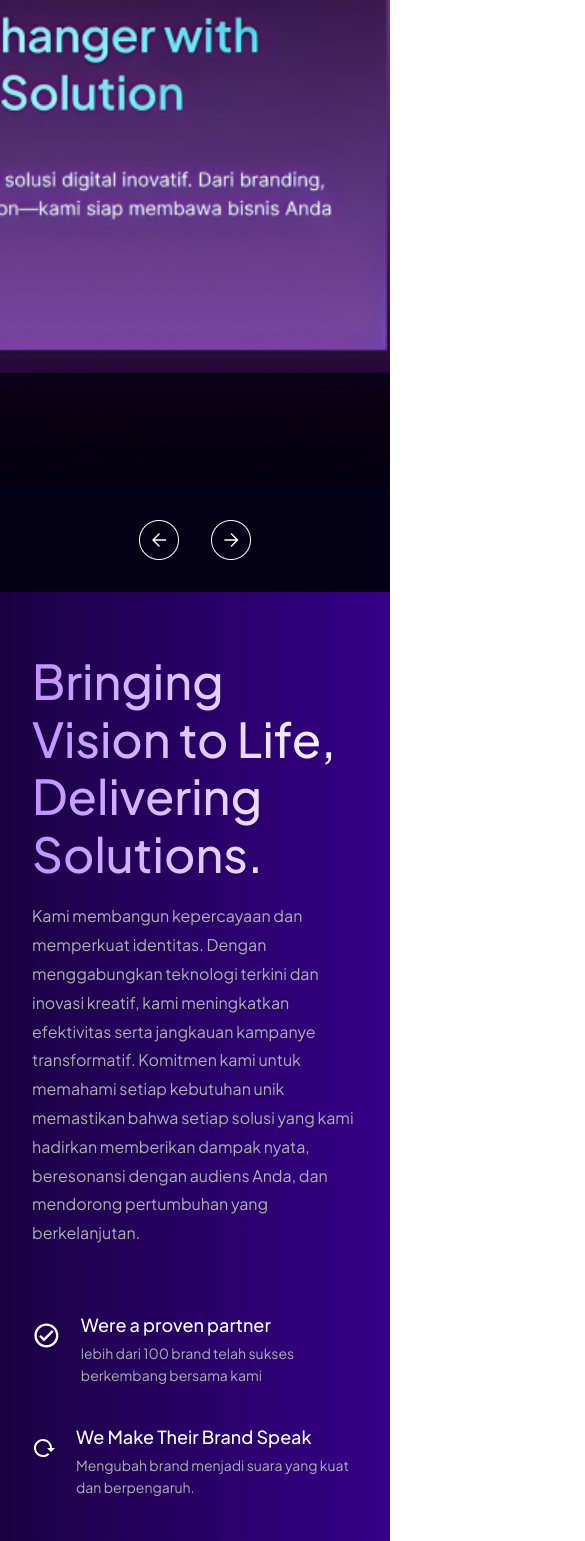
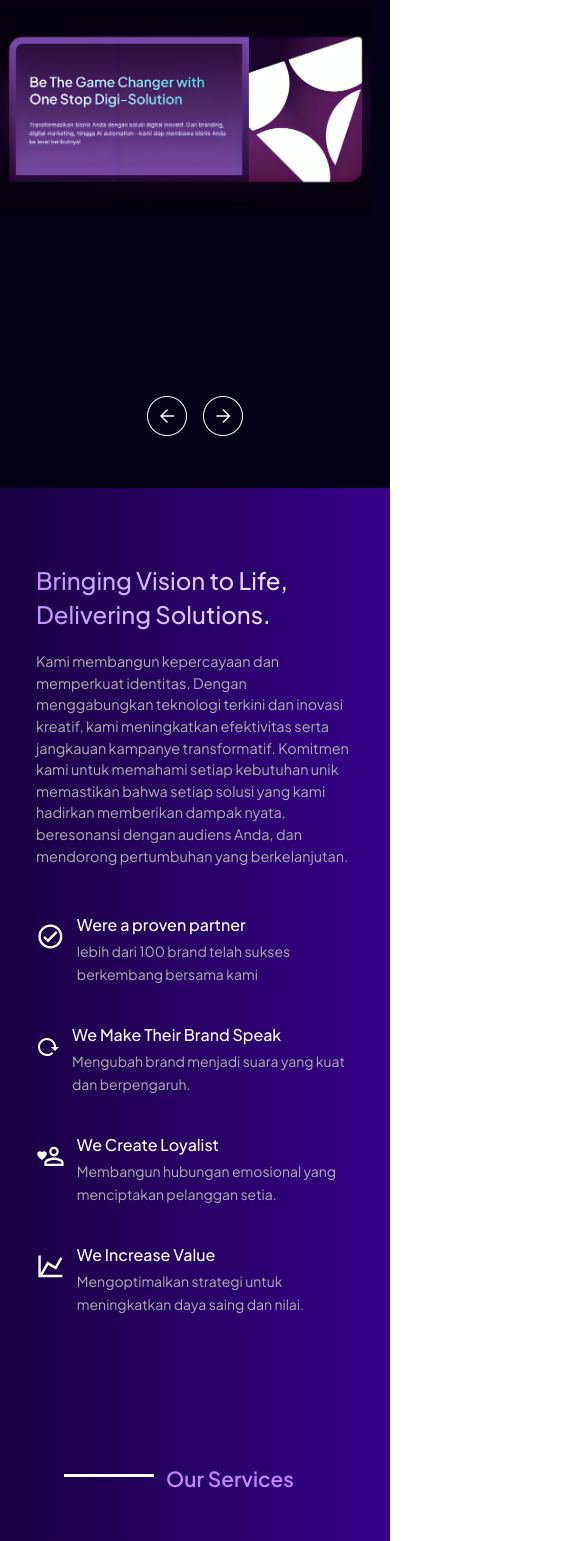
Before and after one commit to Alif8454/akaal-web-new, a Next.js app: page / in a window 390 px wide. Shown: the part 300-1841 px from the top of the page, 585 px wide, since content can reach past the window. Built offline with nearby package versions, Linux system fonts and the light colour scheme.

Commit message:
main page responsive

```diff
--- a/src/styles/mobile.css
+++ b/src/styles/mobile.css
@@ -10,17 +10,22 @@
     padding: 1rem;
     position: relative;
     z-index: 999;
+    width: 100%;
+    overflow-x: hidden;
   }
 
   .mobile-container {
     display: flex;
     justify-content: space-between;
     align-items: center;
+    max-width: 100%;
+    width: 100%;
   }
 
   .logo img {
     max-width: 100px;
     height: auto;
+    display: block;
   }
 
   .hamburger {
@@ -28,6 +33,7 @@
     border: none;
     color: #ffffff;
     font-size: 1.5rem;
+    cursor: pointer;
   }
 
   .mobile-menu {
@@ -36,6 +42,9 @@
     padding: 1rem;
     background-color: #1c0040;
     border-radius: 12px;
+    width: 100%;
+    max-width: 100%;
+    box-sizing: border-box;
   }
 
   .mobile-menu li {
@@ -47,5 +56,246 @@
     text-decoration: none;
     font-weight: 500;
     font-size: 16px;
+    display: block;
+    word-wrap: break-word;
   }
 }
+
+@media (max-width: 425px) {
+  /* Hero Section */
+  .hero-section {
+    height: auto;
+    overflow: hidden;
+  }
+
+  .hero-image-wrapper {
+  position: relative;
+  width: 100%;
+  height: 250px;
+  overflow: hidden;
+  display: flex;
+  align-items: center;
+  justify-content: center;
+}
+
+.hero-image-wrapper img {
+  max-width: 95%;
+  max-height: 85%;
+  object-fit: contain;
+  object-position: center;
+  display: block;
+}
+
+.hero-content {
+  position: relative;
+}
+.slide {
+  position: relative;
+  width: 100%;
+  height: 250px;
+}
+
+
+
+  .hero-navigation {
+    position: absolute;
+    bottom: 20px;
+    left: 0;
+    right: 0;
+    display: flex;
+    justify-content: center; /* Tombol ke tengah */
+    gap: 1rem; /* Jarak antar tombol */
+    z-index: 10;
+  }
+
+  .hero-navigation button {
+    background: rgba(255, 255, 255, 0.1);
+    border: 1px solid white;
+    color: white;
+    font-size: 1.5rem;
+    padding: 0.5rem;
+    border-radius: 50%;
+    cursor: pointer;
+    width: 40px;
+    height: 40px;
+    display: flex;
+    align-items: center;
+    justify-content: center;
+  }
+
+  /* Section 1 */
+  .section1 .container {
+    flex-direction: column;
+    padding: 1rem;
+    gap: 2rem;
+  }
+
+  .section1 .left h1 {
+    font-size: 1.5rem;
+    line-height: 1.4;
+  }
+
+  .section1 .left p {
+    font-size: 0.9rem;
+    line-height: 1.5;
+  }
+
+  .section1 .right .item {
+    flex-direction: row;
+    gap: 0.75rem;
+  }
+
+  .section1 .right .text h3 {
+    font-size: 1rem;
+  }
+
+  /* Section 2 */
+  .section2-wrapper {
+    padding: 1rem;
+  }
+
+  .container-section2 {
+    flex-direction: column;
+    align-items: center;
+    gap: 1.5rem;
+  }
+
+  .left-serv .iphone-img {
+    width: 200px;
+    height: auto;
+  }
+
+  .card-grid {
+    display: grid;
+    grid-template-columns: 1fr;
+    gap: 1.2rem;
+  }
+
+  .card h3 {
+    font-size: 1.1rem;
+  }
+
+  .card li {
+    font-size: 0.9rem;
+  }
+
+  .service-btn-wrapper {
+    text-align: center;
+    margin-top: 2rem;
+  }
+
+  /* Section 3 */
+  .section3 .wrapper {
+    padding: 1rem;
+    text-align: center;
+  }
+
+  .section3 .judul {
+    font-size: 1.4rem;
+    line-height: 1.3;
+  }
+
+  .section3 .visual img {
+    width: 100%;
+    height: auto;
+  }
+
+  .section3 .description {
+    font-size: 0.95rem;
+    margin-top: 1rem;
+  }
+
+  .btn-primary {
+    font-size: 1rem;
+    padding: 0.6rem 1.2rem;
+  }
+
+  /* Section 4 */
+  .section4 {
+    padding: 1rem;
+    text-align: center;
+  }
+
+  .section4 .heading {
+    font-size: 1.4rem;
+    line-height: 1.4;
+  }
+
+  .section4 .subheading {
+    font-size: 1rem;
+    margin: 1rem 0;
+  }
+
+  .features {
+    display: flex;
+    flex-direction: column;
+    gap: 1.2rem;
+  }
+
+  .feature {
+    flex-direction: row;
+    align-items: flex-start;
+  }
+
+  .btn-aksess-wrapper {
+    margin-top: 1.5rem;
+  }
+
+  /* Section 5 */
+  .section5-container {
+    padding: 1rem;
+  }
+
+  .section5-judul-desc {
+    flex-direction: column;
+    gap: 1rem;
+    text-align: center;
+  }
+
+  .card-grid {
+    grid-template-columns: 1fr;
+  }
+
+  .project-card {
+    width: 100%;
+  }
+
+  .clients-carousel {
+    flex-direction: column;
+    align-items: center;
+  }
+
+  .clients-logos {
+    display: grid;
+    grid-template-columns: repeat(2, 1fr);
+    gap: 1rem;
+    margin: 1rem 0;
+  }
+
+  .carousel-arrow {
+    font-size: 1.5rem;
+  }
+
+  .portfolio-button-container {
+    text-align: center;
+    margin-top: 1rem;
+  }
+
+  .portfolio-button {
+    font-size: 1rem;
+    padding: 0.6rem 1.2rem;
+  }
+
+  /* Utility Adjustments */
+  .title-text {
+    font-size: 1.3rem;
+    text-align: center;
+  }
+
+  .title-line {
+    width: 40px;
+    height: 3px;
+    background: white;
+    margin: 0 auto 1rem;
+  }
+}
```
